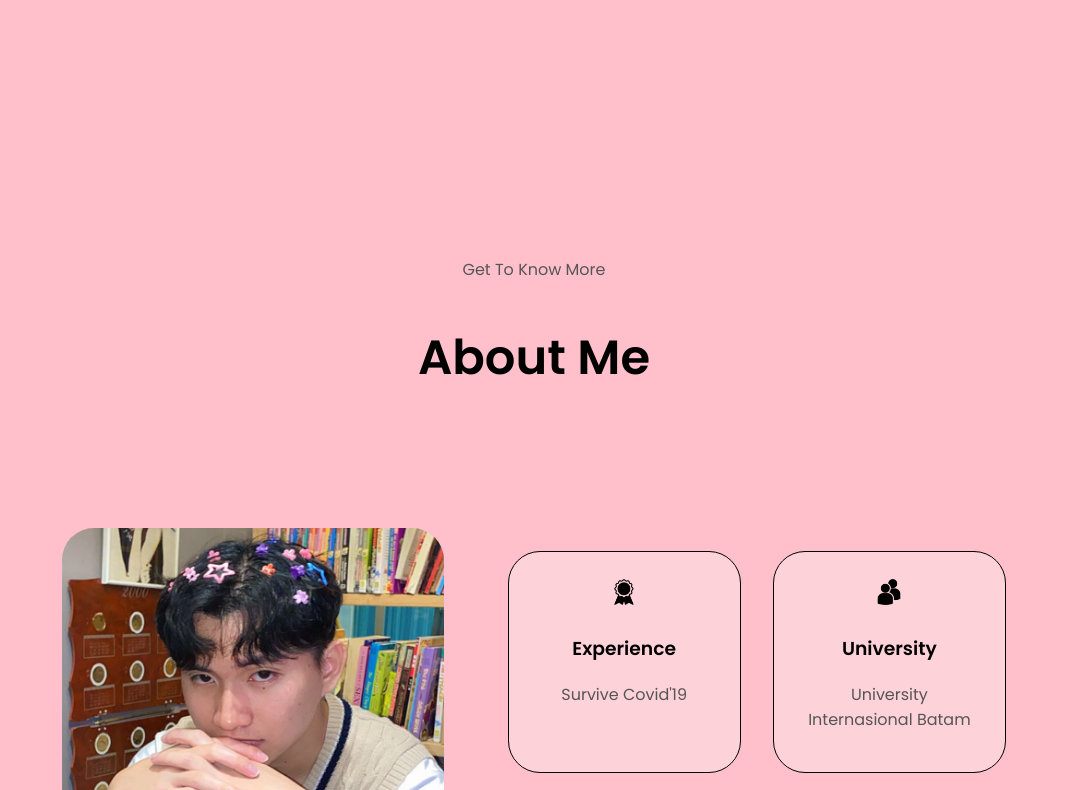
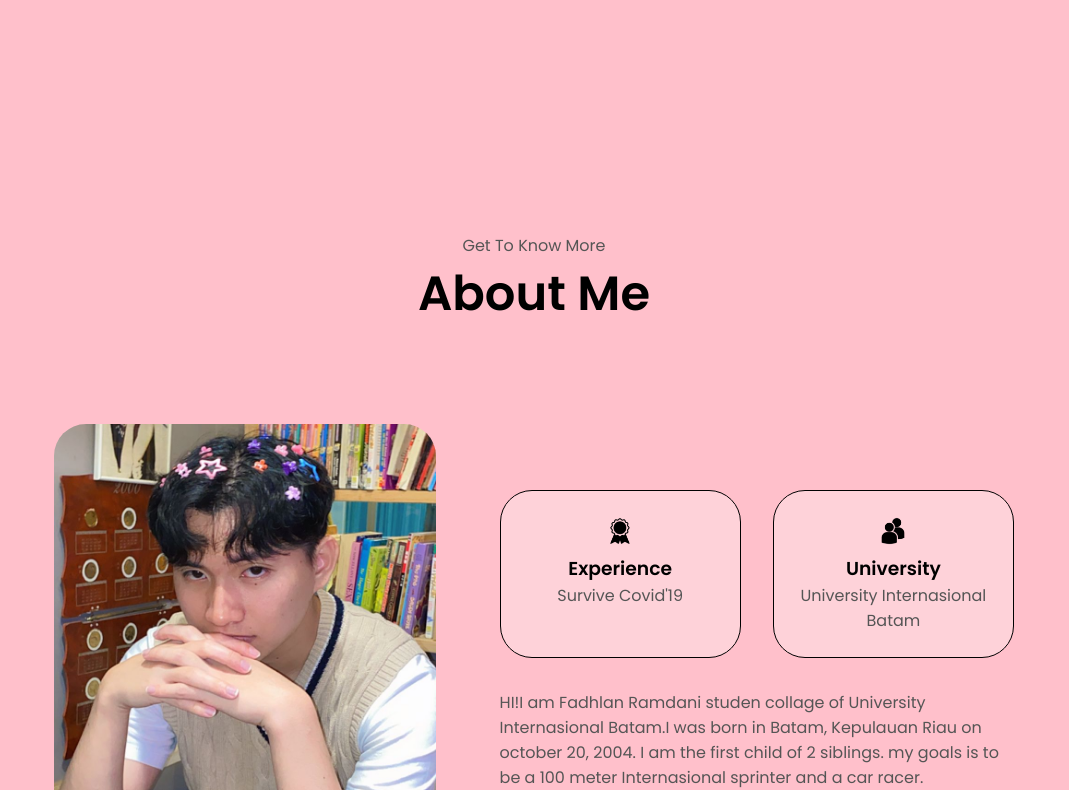
Before and after one commit to blerpp/fadhlan2331245.github.io, a plain HTML site: page yoo/index.html in a window 1280 px wide. Shown: the part 695-1485 px from the top of the page, without its empty margins (106-1175 px from the left). Drawn offline with Linux system fonts and the light colour scheme.

Commit message:
Update style.css

```diff
--- a/yoo/style.css
+++ b/yoo/style.css
@@ -3,7 +3,7 @@
 @import url("https://fonts.googleapis.com/css2?family=Poppins:wght@300;400;500;600&display=swap");
 
 * {
-  margin; 0::
+  margin:  0;
   padding: 0;
 }
 
```
